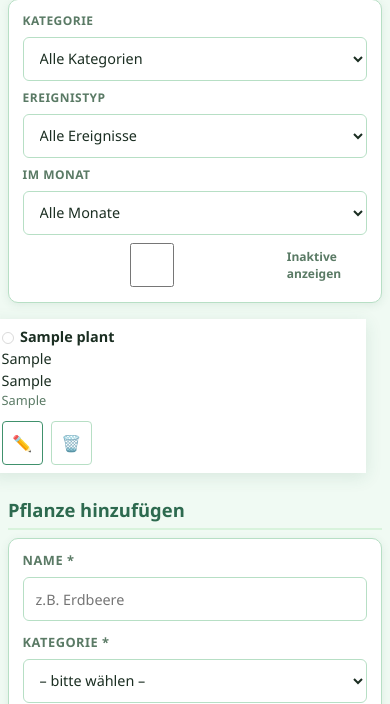
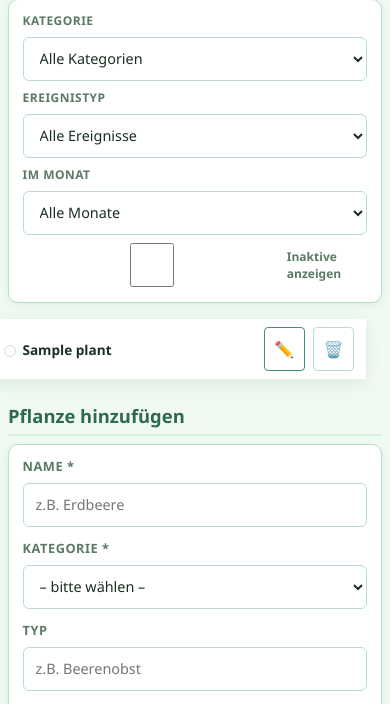
Before and after one commit to achimbarczok/garden-tracker, a Flask app: page / in a window 390 px wide. Shown: the part 364-1068 px from the top of the page. Run offline with Flask 3, Linux system fonts and the light colour scheme; tables that the repository leaves empty hold one stand-in row (values such as "Sample post"); parts of the project's set-up code (start-up, migrations or seed data) failed here and were passed over.

Commit message:
style: Mobilansicht kompakter (nur Name+Buttons), farbige Ereignis-Labels
- Pflanzenliste auf Mobile: Kategorie, Typ, Lichtbedarf, Lebensdauer ausgeblendet
- Zeilen als Flex-Row statt gestapelte Blöcke
- Ereignis-Tags mit individuellen Farben pro Typ via data-typ Attribut
  (Blüte rosa, Ernte orange, Düngen grün, Rückschnitt blau, etc.)

```diff
--- a/static/style.css
+++ b/static/style.css
@@ -238,14 +238,23 @@ ul.ereignisse li {
 }
 
 .ereignis-tag {
-  background: var(--green-pale);
-  color: var(--green-dark);
   border-radius: 99px;
   padding: .05rem .4rem;
   font-size: .65rem;
   font-weight: 600;
   white-space: nowrap;
+  background: var(--green-pale);
+  color: var(--green-dark);
 }
+
+.ereignis-tag[data-typ="Blüte"]       { background: #fce4ec; color: #880e4f; }
+.ereignis-tag[data-typ="Ernte"]       { background: #fff3e0; color: #e65100; }
+.ereignis-tag[data-typ="Düngen"]      { background: #e8f5e9; color: #2e7d32; }
+.ereignis-tag[data-typ="Rückschnitt"] { background: #e3f2fd; color: #1565c0; }
+.ereignis-tag[data-typ="Vorkultur"]   { background: #f3e5f5; color: #6a1b9a; }
+.ereignis-tag[data-typ="Auspflanzen"] { background: #e0f2f1; color: #00695c; }
+.ereignis-tag[data-typ="Direktsaat"]  { background: #fff8e1; color: #f57f17; }
+.ereignis-tag[data-typ="Pflege"]      { background: #fbe9e7; color: #bf360c; }
 
 /* ── Buttons ────────────────────────────────────────────────── */
 .btn {
@@ -540,16 +549,21 @@ summary:focus-visible {
 
   .table-wrap { border-radius: 0; margin: 0 -1rem 1.5rem; }
 
-  table, thead, tbody, tr, td { display: block; width: 100%; }
+  table, thead, tbody { display: block; width: 100%; }
   thead { display: none; }
 
   tbody tr {
+    display: flex;
+    flex-wrap: wrap;
+    align-items: center;
+    gap: .25rem .5rem;
     border: none;
     border-bottom: 2px solid var(--green-pale);
-    padding: .75rem 1rem;
+    padding: .5rem .75rem;
   }
 
-  td { border: none; padding: .2rem 0; }
+  td { display: block; border: none; padding: 0; }
+  td:first-child { flex: 1; min-width: 0; }
 
   .btn, button, a.btn, select, input {
     min-height: 44px;
@@ -575,20 +589,10 @@ summary:focus-visible {
     margin-bottom: .2rem;
   }
 
-  /* Compact cards */
-  tbody tr {
-    border: none;
-    border-bottom: 2px solid var(--green-pale);
-    padding: .4rem .6rem;
-  }
-
-  td { padding: .1rem 0; font-size: .9rem; }
-
   /* Action buttons inline */
   .action-cell {
     display: flex;
     gap: .5rem;
-    margin-top: .15rem;
   }
 
   .card { padding: .75rem .85rem; }
--- a/templates/beobachtungen.html
+++ b/templates/beobachtungen.html
@@ -62,7 +62,7 @@
         <tr>
             <td><a href="/plant/{{ b.plant_id }}/edit">{{ b.plant_name }}</a></td>
             <td>{{ b.jahr }}</td>
-            <td><span class="ereignis-tag">{{ b.ereignistyp }}</span></td>
+            <td><span class="ereignis-tag" data-typ="{{ b.ereignistyp }}">{{ b.ereignistyp }}</span></td>
             <td>
                 {% if b.startmonat == b.endmonat and b.start_detail == b.end_detail %}
                     {% if b.start_detail %}{{ b.start_detail }} {% endif %}{{ german_months[b.startmonat] }}
--- a/templates/edit.html
+++ b/templates/edit.html
@@ -158,7 +158,7 @@
         {% for e in plant.ereignisse %}
         <details class="edit-item">
             <summary class="edit-item-summary">
-                <span class="ereignis-tag">{{ e.ereignistyp }}</span>
+                <span class="ereignis-tag" data-typ="{{ e.ereignistyp }}">{{ e.ereignistyp }}</span>
                 {% if e.startmonat == e.endmonat and e.start_detail == e.end_detail %}{% if e.start_detail %}{{ e.start_detail }} {% endif %}{{ german_months[e.startmonat] }}{% else %}{% if e.start_detail %}{{ e.start_detail }} {% endif %}{{ german_months[e.startmonat] }} – {% if e.end_detail %}{{ e.end_detail }} {% endif %}{{ german_months[e.endmonat] }}{% endif %}
                 <span style="margin-left:auto;font-size:.75rem;color:var(--text-muted)">✏️ bearbeiten</span>
             </summary>
@@ -261,7 +261,7 @@
         <details class="edit-item">
             <summary class="edit-item-summary">
                 <span class="beob-year">{{ b.jahr }}</span>
-                <span class="ereignis-tag">{{ b.ereignistyp }}</span>
+                <span class="ereignis-tag" data-typ="{{ b.ereignistyp }}">{{ b.ereignistyp }}</span>
                 {% if b.startmonat == b.endmonat and b.start_detail == b.end_detail %}{% if b.start_detail %}{{ b.start_detail }} {% endif %}{{ german_months[b.startmonat] }}{% else %}{% if b.start_detail %}{{ b.start_detail }} {% endif %}{{ german_months[b.startmonat] }} – {% if b.end_detail %}{{ b.end_detail }} {% endif %}{{ german_months[b.endmonat] }}{% endif %}
                 {% if b.notiz %}<span class="beob-notiz" style="margin-left:.5rem">{{ b.notiz }}</span>{% endif %}
                 <span style="margin-left:auto;font-size:.75rem;color:var(--text-muted)">✏️ bearbeiten</span>
--- a/templates/ereignisse.html
+++ b/templates/ereignisse.html
@@ -59,7 +59,7 @@
     {% for e in ereignisse %}
         <tr>
             <td><a href="/plant/{{ e.plant_id }}/edit">{{ e.plant_name }}</a></td>
-            <td><span class="ereignis-tag">{{ e.ereignistyp }}</span></td>
+            <td><span class="ereignis-tag" data-typ="{{ e.ereignistyp }}">{{ e.ereignistyp }}</span></td>
             <td>
                 {% if e.startmonat == e.endmonat and e.start_detail == e.end_detail %}
                     {% if e.start_detail %}{{ e.start_detail }} {% endif %}{{ german_months[e.startmonat] }}
--- a/templates/index.html
+++ b/templates/index.html
@@ -84,12 +84,12 @@
     {% for plant in plants %}
         <tr{% if plant.aktiv == 0 %} class="row-inactive"{% endif %}>
             <td>{% if plant.farbe %}<span class="color-dot" style="background:{{ plant.farbe }}"></span>{% endif %}<strong>{{ plant.name }}</strong>{% if plant.aktiv == 0 %} <span class="badge badge-inactive">inaktiv</span>{% endif %}{% if plant.anzahl and plant.anzahl > 1 %} <span class="badge badge-peren">{{ plant.anzahl }}×</span>{% endif %}</td>
-            <td>{{ plant.kategorie or '' }}</td>
-            <td>
+            <td class="hide-mobile">{{ plant.kategorie or '' }}</td>
+            <td class="hide-mobile">
                 {% if plant.type %}{{ plant.type }}{% endif %}
                 {% if plant.variety %}<br><span style="color:var(--text-muted);font-size:.8rem">{{ plant.variety }}</span>{% endif %}
             </td>
-            <td>
+            <td class="hide-mobile">
                 {% if plant.lichtbedarf == "Sonne" %}
                     <span class="badge badge-sun">☀️ Sonne</span>
                 {% elif plant.lichtbedarf == "Halbschatten" %}
@@ -98,7 +98,7 @@
                     <span class="badge badge-shade">🌥️ Schatten</span>
                 {% endif %}
             </td>
-            <td>
+            <td class="hide-mobile">
                 {% if plant.lebensdauer == "Einjährig" %}
                     <span class="badge badge-annual">Einjährig</span>
                 {% elif plant.lebensdauer == "Zweijährig" %}
@@ -121,7 +121,7 @@
                 <ul class="ereignisse">
                     {% for e in plant.ereignisse %}
                     <li>
-                        <span class="ereignis-tag">{{ e.ereignistyp }}</span>
+                        <span class="ereignis-tag" data-typ="{{ e.ereignistyp }}">{{ e.ereignistyp }}</span>
                         {% if e.startmonat == e.endmonat and e.start_detail == e.end_detail %}{% if e.start_detail %}{{ e.start_detail }} {% endif %}{{ german_months[e.startmonat] }}{% else %}{% if e.start_detail %}{{ e.start_detail }} {% endif %}{{ german_months[e.startmonat] }}–{% if e.end_detail %}{{ e.end_detail }} {% endif %}{{ german_months[e.endmonat] }}{% endif %}
                     </li>
                     {% endfor %}
```
